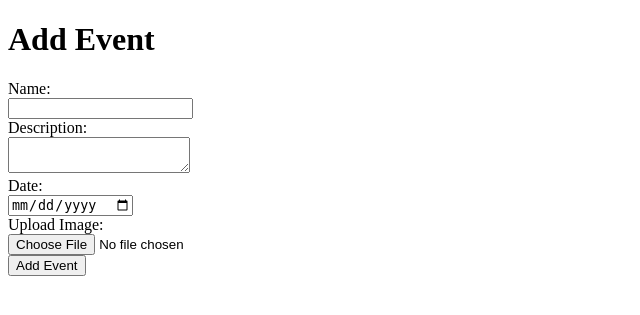
After one commit to shaittoo/alumnirelations, a PHP site: page /add_event.php in a window 1280 px wide. The commit adds this page. Shown: the top 315 px of the page, without its empty margins (0-640 px from the left). Run offline with PHP 8.4, Linux system fonts and the light colour scheme.

Commit message:
login, event

```diff
--- /dev/null
+++ b/add_event.php
@@ -0,0 +1,88 @@
+<?php
+session_start();
+
+// Check if the user is logged in and is an admin
+// You can uncomment this logic if needed in the future
+/*
+if(!isset($_SESSION['admin_name'])) {
+    header('location: login_form.php');
+    exit;
+}
+*/
+
+// Include database connection file
+@include 'connect.php';
+
+// Initialize variables
+$error = '';
+$image_path = '';
+
+// Check if form is submitted
+if ($_SERVER["REQUEST_METHOD"] == "POST") {
+    // Retrieve form data
+    $name = mysqli_real_escape_string($conn, $_POST['name']);
+    $description = mysqli_real_escape_string($conn, $_POST['description']);
+    $event_date = mysqli_real_escape_string($conn, $_POST['event_date']);
+
+    // Validate form data (you can add more validation as needed)
+    if (empty($name) || empty($event_date)) {
+        // Handle empty fields
+        $error = "Name and date are required.";
+    } else {
+        // Check if file is uploaded
+        if (isset($_FILES['image']) && $_FILES['image']['error'] === UPLOAD_ERR_OK) {
+            // Process the uploaded file
+            $image_tmp_name = $_FILES['image']['tmp_name'];
+            $image_name = $_FILES['image']['name'];
+            $image_path = 'uploads/' . $image_name; // Set the path where the image will be stored
+            if (move_uploaded_file($image_tmp_name, $image_path)) {
+                // Image uploaded successfully
+            } else {
+                // Error uploading image
+                $error = "Error uploading image.";
+            }
+        }
+
+        // Insert event into database
+        $sql = "INSERT INTO events (name, description, event_date, image_url) VALUES ('$name', '$description', '$event_date', '$image_path')";
+        if (mysqli_query($conn, $sql)) {
+            // Event added successfully, redirect to admin panel
+            header('location: events_admin.php');
+            exit;
+        } else {
+            // Error inserting event
+            $error = "Error: " . mysqli_error($conn);
+        }
+    }
+}
+
+// Close database connection
+mysqli_close($conn);
+?>
+<!DOCTYPE html>
+<html lang="en">
+<head>
+    <meta charset="UTF-8">
+    <meta name="viewport" content="width=device-width, initial-scale=1.0">
+    <title>Add Event</title>
+</head>
+<body>
+    <h1>Add Event</h1>
+    <?php
+    if (isset($error)) {
+        echo "<p>$error</p>";
+    }
+    ?>
+    <form action="<?php echo htmlspecialchars($_SERVER["PHP_SELF"]); ?>" method="post" enctype="multipart/form-data">
+        <label for="name">Name:</label><br>
+        <input type="text" id="name" name="name" required><br>
+        <label for="description">Description:</label><br>
+        <textarea id="description" name="description"></textarea><br>
+        <label for="event_date">Date:</label><br>
+        <input type="date" id="event_date" name="event_date" required><br>
+        <label for="image">Upload Image:</label><br>
+        <input type="file" id="image" name="image"><br>
+        <input type="submit" value="Add Event">
+    </form>
+</body>
+</html>
```
Also changed, not shown: events_admin.php (added, +52 -0 lines), events_user.php (added, +27 -0 lines), login_form.php (+16 -32 lines).
